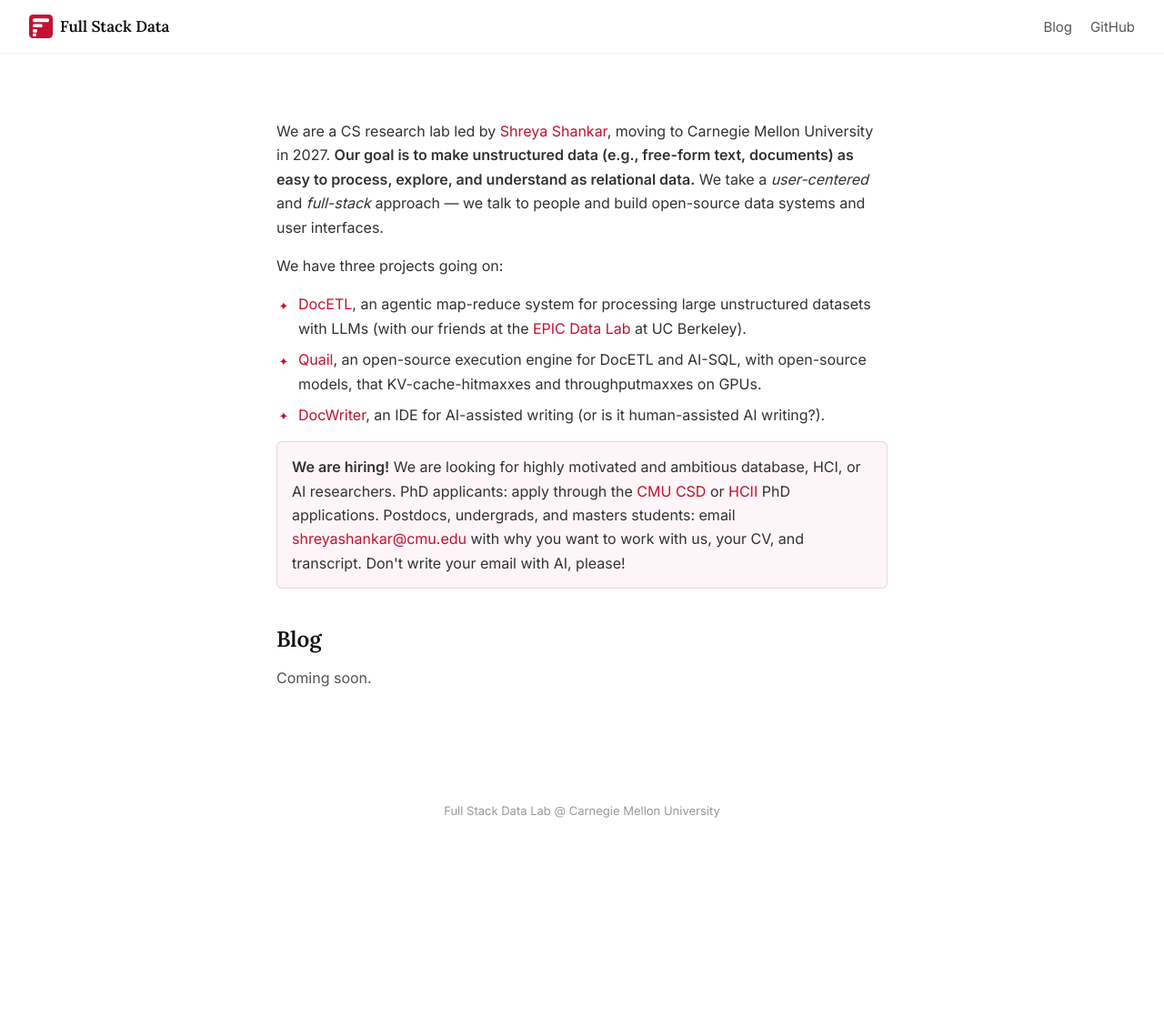
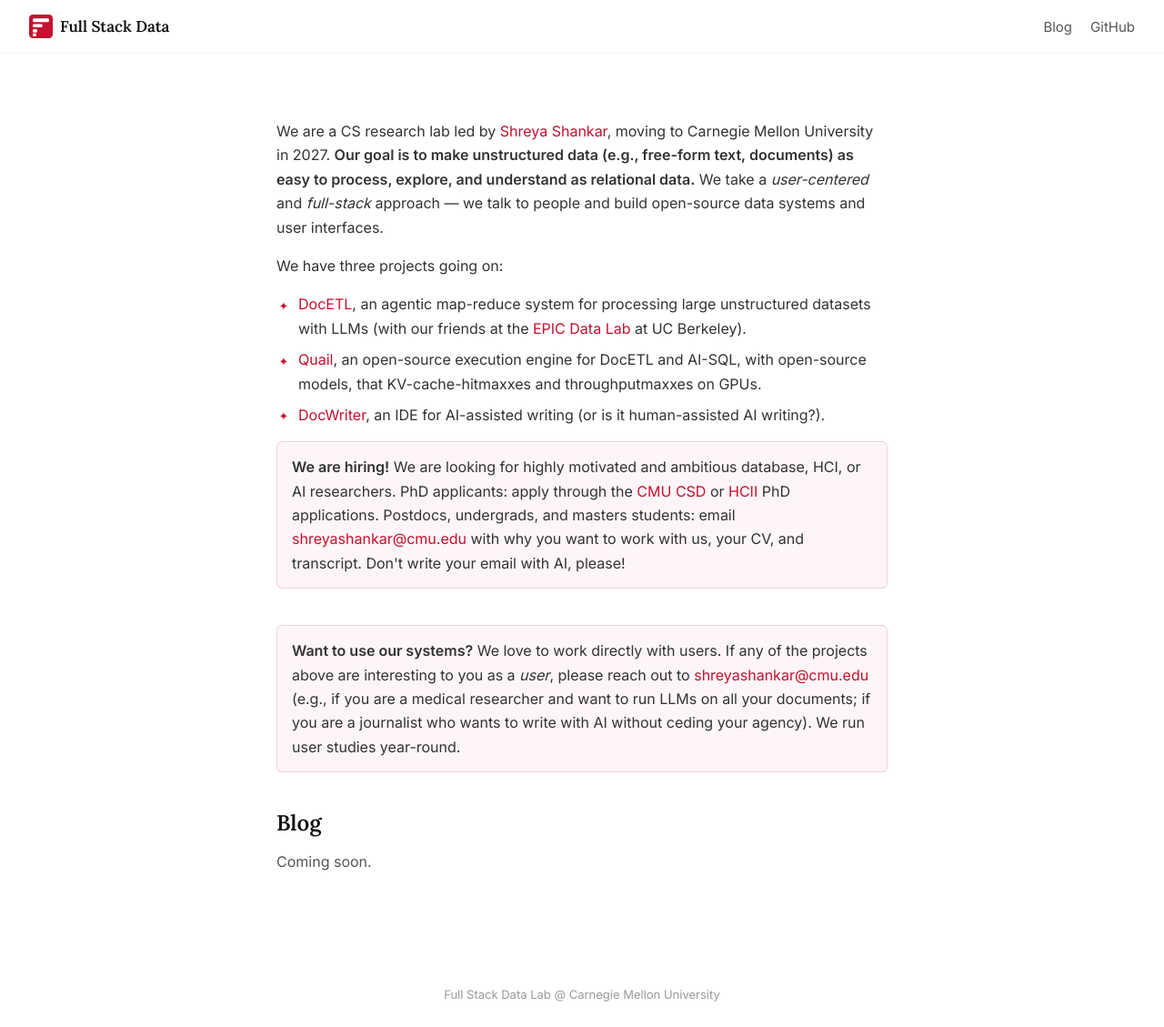
Before and after one commit to fsdatalab/fsdatalab.github.io, a Jekyll site: the page built from index.html, in a window 1280 px wide and 1129 px high. Shown: the whole window at 91% size. Built offline with Jekyll 4.4.1, drawn with Linux system fonts in a browser that asks for light colours.

Commit message:
Add 'Want to use our systems?' callout
Co-Authored-By: Claude Opus 4.6 (1M context) <noreply@anthropic.com>
Claude-Session: https://claude.ai/code/session_01YUUksgmU2JxRtHnSwQz3yq

```diff
--- a/index.html
+++ b/index.html
@@ -16,6 +16,10 @@ title: Home
     <strong>We are hiring!</strong> We are looking for highly motivated and ambitious database, HCI, or AI researchers. PhD applicants: apply through the <a href="https://csd.cmu.edu/academics/doctoral/admissions">CMU CSD</a> or <a href="https://www.hcii.cmu.edu/academics/phd-hci/admissions">HCII</a> PhD applications. Postdocs, undergrads, and masters students: email <a href="mailto:shreyashankar@cmu.edu">shreyashankar@cmu.edu</a> with why you want to work with us, your CV, and transcript. Don't write your email with AI, please!
   </div>
 
+  <div style="background: rgba(196, 18, 48, 0.04); border: 1px solid rgba(196, 18, 48, 0.15); border-radius: 6px; padding: 0.875rem 1rem; margin-bottom: 2.5rem; font-size: 1rem; line-height: 1.65;">
+    <strong>Want to use our systems?</strong> We love to work directly with users. If any of the projects above are interesting to you as a <em>user</em>, please reach out to <a href="mailto:shreyashankar@cmu.edu">shreyashankar@cmu.edu</a> (e.g., if you are a medical researcher and want to run LLMs on all your documents; if you are a journalist who wants to write with AI without ceding your agency). We run user studies year-round.
+  </div>
+
   <h2 class="section-heading">Blog</h2>
   {% if site.posts.size > 0 %}
   {% for post in site.posts %}
```
